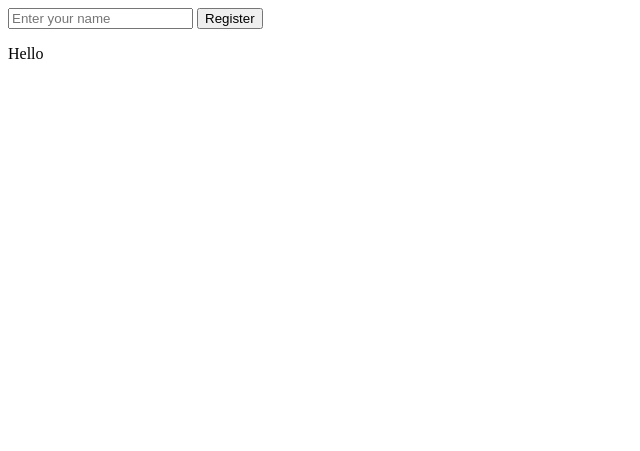
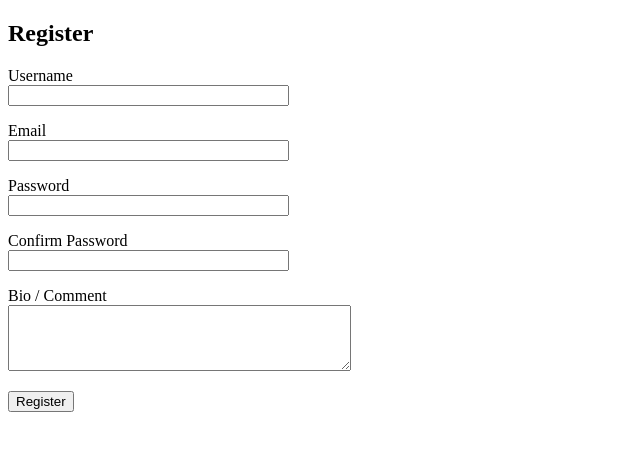
Before and after one commit to DanB1123/CSC2031_Portfolio, a Flask app: page /register in a window 1280 px wide. Shown: the top 451 px of the page, without its empty margins (0-640 px from the left). Run offline with Flask 3, Linux system fonts and the light colour scheme.

Commit message:
updated register.html

```diff
--- a/app/templates/register.html
+++ b/app/templates/register.html
@@ -1,8 +1,54 @@
-{% extends 'base.html' %}
+{% extends "base.html" %}
 {% block content %}
+<h2>Register</h2>
+
 <form method="POST" novalidate>
-    <input name="name" placeholder="Enter your name">
-    <input type="submit" value="Register">
+    {{ form.hidden_tag() }}  <!-- adds CSRF token -->
+
+    <p>
+        {{ form.username.label }}<br>
+        {{ form.username(size=32) }}<br>
+        {% for error in form.username.errors %}
+            <span style="color:red;">{{ error }}</span>
+        {% endfor %}
+    </p>
+
+    <p>
+        {{ form.email.label }}<br>
+        {{ form.email(size=32) }}<br>
+        {% for error in form.email.errors %}
+            <span style="color:red;">{{ error }}</span>
+        {% endfor %}
+    </p>
+
+    <p>
+        {{ form.password.label }}<br>
+        {{ form.password(size=32) }}<br>
+        {% for error in form.password.errors %}
+            <span style="color:red;">{{ error }}</span>
+        {% endfor %}
+    </p>
+
+    <p>
+        {{ form.confirm_password.label }}<br>
+        {{ form.confirm_password(size=32) }}<br>
+        {% for error in form.confirm_password.errors %}
+            <span style="color:red;">{{ error }}</span>
+        {% endfor %}
+    </p>
+
+    <p>
+        {{ form.bio.label }}<br>
+        {{ form.bio(rows=4, cols=40) }}<br>
+        {% for error in form.bio.errors %}
+            <span style="color:red;">{{ error }}</span>
+        {% endfor %}
+    </p>
+
+    <p>{{ form.submit() }}</p>
 </form>
-<p>Hello {{ name | safe }}</p>
+
+{% if name %}
+    <p>Hello {{ name }}! Your registration was successful.</p>
+{% endif %}
 {% endblock %}
```
